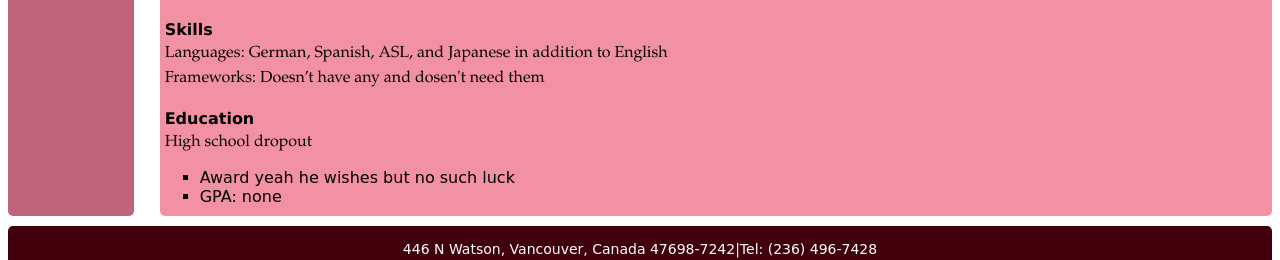
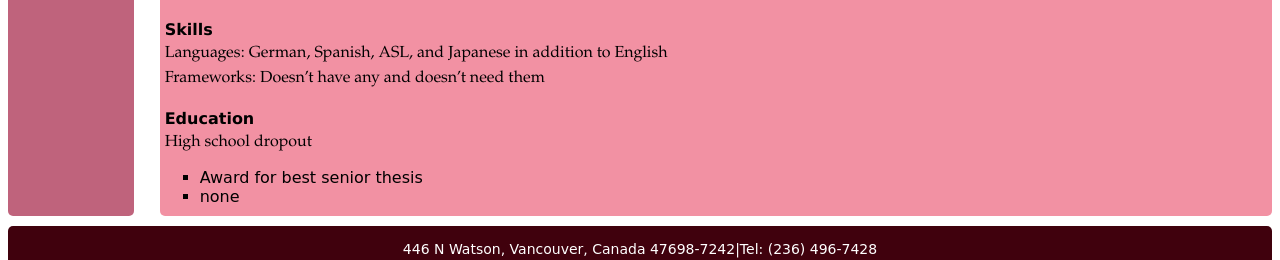
Before and after one commit to reneeglismann/reneeglismann.github.io, a plain HTML site: page index.html in a window 1280 px wide. Shown: the part 242-502 px from the top of the page. Drawn offline with Linux system fonts and the light colour scheme; a web font is replaced by a local one.

```diff
--- a/index.html
+++ b/index.html
@@ -1,7 +1,7 @@
 <!DOCTYPE html>
 <html>
 	<head>
-		<link type="text/css" rel="Stylesheet" href="Stylesheet.css"/>
+		<link type="text/css" rel="stylesheet" href="stylesheet.css"/>
 		<link href="https://fonts.googleapis.com/css?family=Calligraffitti" rel="stylesheet">
 		<title></title>
 	</head>
@@ -22,18 +22,17 @@
 			</ul>
 			<h4>Skills</h4>
 			<p>Languages: German, Spanish, ASL, and Japanese in addition to English</p>
-			<p>Frameworks: Doesn’t have any and dosen't need them</p>
+			<p>Frameworks: Doesn’t have any and doesn’t need them</p>
 			<h4>Education</h4>
 			<p>High school dropout</p>
 			<ul>
-				<li>Award yeah he wishes but no such luck </li>
-				<li>GPA: none</li>
+				<li>Award for best senior thesis</li>
+				<li>none</li>
 			</ul>
 		</div>
 		<div id="footer">
 			<p>446 N Watson, Vancouver, Canada 47698-7242|Tel: (236) 496-7428</p>
 		</div>
 	<img src="http://www.space.ca/wp-content/uploads/2016/09/deadpool.jpg"/>
-
 	</body>
 </html>
```
